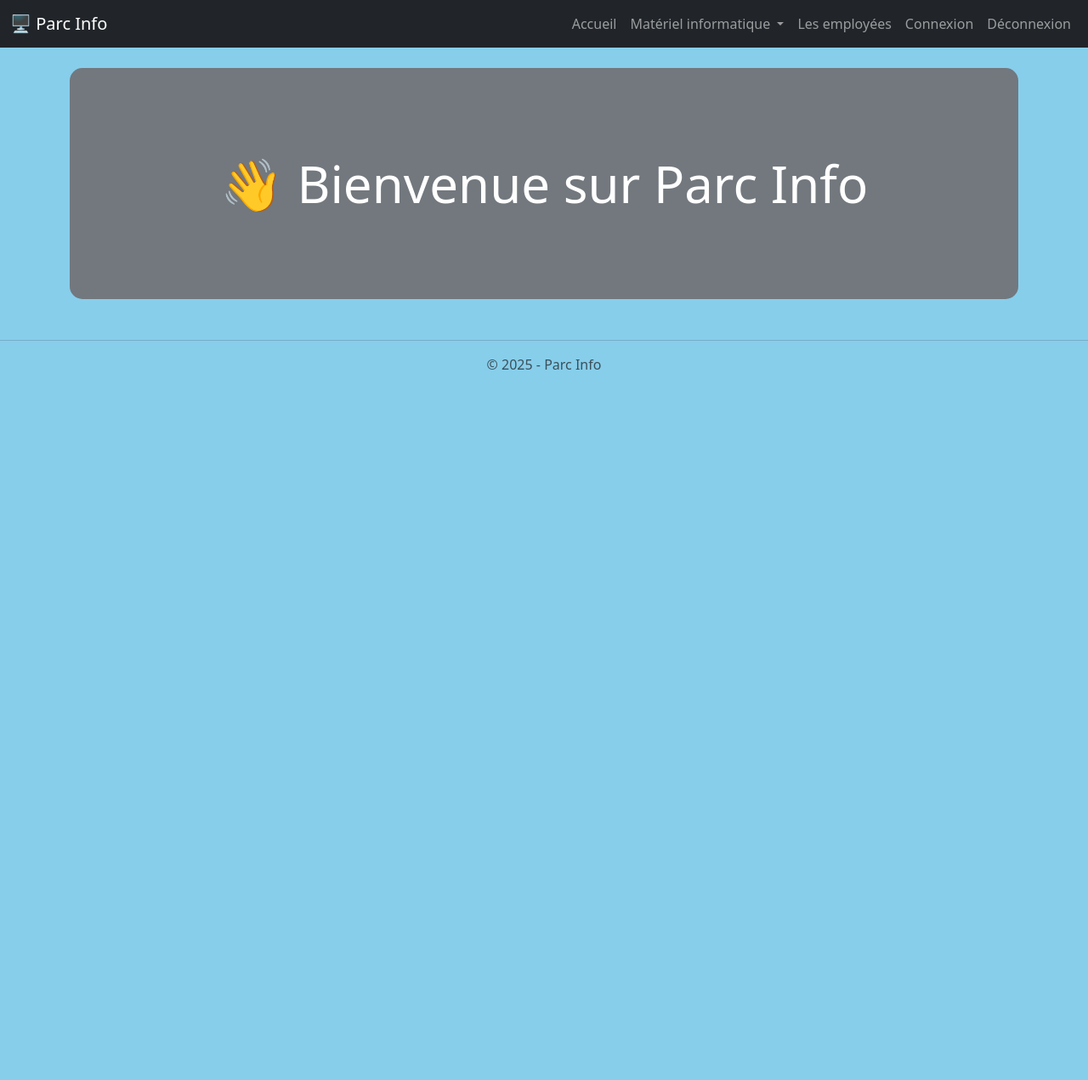
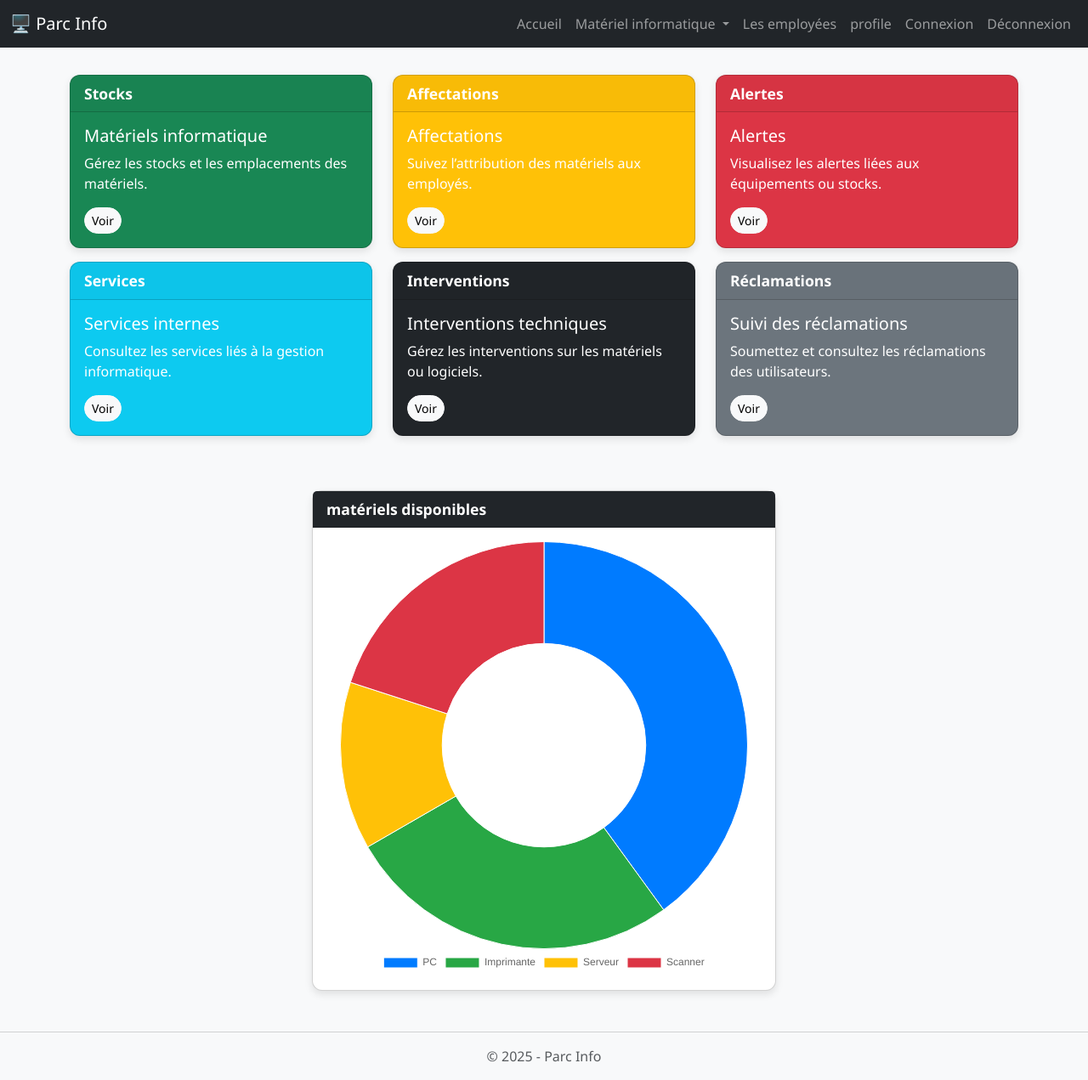
Before and after one commit to achrafLIHEOUEL/mat-riel-informatique, a Symfony app: template templates/acceuil.html.twig in a window 1280 px wide. Shown: the whole page at 85% size. Before the commit the page ends 435 px from the top, so only its background shows below. Run offline with Twig, Linux system fonts and the light colour scheme; the template is opened without the code that fills it, so the values that code supplies are empty; some libraries are stand-ins or nearby versions.

Commit message:
dashboard

```diff
--- /dev/null
+++ b/public/css/dashboard.css
@@ -0,0 +1,29 @@
+/* public/css/dashboard.css */
+
+body {
+    background-color: #f8f9fa;
+    font-family: 'Segoe UI', sans-serif;
+}
+
+.card {
+    border-radius: 12px;
+    box-shadow: 0 4px 10px rgba(0,0,0,0.1);
+    transition: transform 0.2s ease;
+}
+
+.card:hover {
+    transform: scale(1.02);
+}
+
+.card-header {
+    font-weight: bold;
+    font-size: 1.1rem;
+}
+
+.btn-sm {
+    border-radius: 20px;
+}
+
+.mt-4 {
+    margin-top: 2rem !important;
+}
--- /dev/null
+++ b/public/js/chart.js
@@ -0,0 +1,30 @@
+const ctx = document.getElementById('stockChart').getContext('2d');
+
+const stockChart = new Chart(ctx, {
+    type: 'doughnut', // ou 'pie'
+    data: {
+        labels: ['PC', 'Imprimante', 'Serveur', 'Scanner'],
+        datasets: [{
+            label: 'Matériels disponibles',
+            data: [12, 8, 4, 6], // À remplacer par les vraies valeurs dynamiques
+            backgroundColor: [
+                '#007bff', // Bleu pour PC
+                '#28a745', // Vert pour imprimante
+                '#ffc107', // Jaune pour serveur
+                '#dc3545'  // Rouge pour scanner
+            ],
+            borderWidth: 1
+        }]
+    },
+    options: {
+        responsive: true,
+        plugins: {
+            legend: {
+                position: 'bottom'
+            },
+            tooltip: {
+                enabled: true
+            }
+        }
+    }
+});
--- a/templates/acceuil.html.twig
+++ b/templates/acceuil.html.twig
@@ -1,12 +1,101 @@
 {% extends 'base.html.twig' %}
 
-{% block title %}Liste des employées{% endblock %}
+{% block stylesheets %}
+    <link rel="stylesheet" href="{{ asset('css/dashboard.css') }}">
+{% endblock %}
+
+{% block title %}Tableau de Bord Utilisateur{% endblock %}
 
 {% block body %}
+<div class="row">
 
-    <h1 style="font-size: 60px; text-align: center; color: #ffffff; background-color: #72787eff; padding: 100px; border-radius: 15px;">
-    👋 Bienvenue sur Parc Info
-</h1>
+    <div class="col-md-4">
+        <div class="card text-white bg-success mb-3">
+            <div class="card-header">Stocks</div>
+            <div class="card-body">
+                <h5 class="card-title">Matériels informatique</h5>
+                <p class="card-text">Gérez les stocks et les emplacements des matériels.</p>
+                <a href="{{ path('app_materiels') }}" class="btn btn-light btn-sm">Voir</a>
+            </div>
+        </div>
+    </div>
+
+    <div class="col-md-4">
+        <div class="card text-white bg-warning mb-3">
+            <div class="card-header">Affectations</div>
+            <div class="card-body">
+                <h5 class="card-title">Affectations</h5>
+                <p class="card-text">Suivez l’attribution des matériels aux employés.</p>
+                <a href="#" class="btn btn-light btn-sm">Voir</a>
+            </div>
+        </div>
+    </div>
+
+    <div class="col-md-4">
+        <div class="card text-white bg-danger mb-3">
+            <div class="card-header">Alertes</div>
+            <div class="card-body">
+                <h5 class="card-title">Alertes</h5>
+                <p class="card-text">Visualisez les alertes liées aux équipements ou stocks.</p>
+                <a href="#" class="btn btn-light btn-sm">Voir</a>
+            </div>
+        </div>
+    </div>
+
+</div>
+
+<div class="row">
+    <div class="col-md-4">
+        <div class="card text-white bg-info mb-3">
+            <div class="card-header">Services</div>
+            <div class="card-body">
+                <h5 class="card-title">Services internes</h5>
+                <p class="card-text">Consultez les services liés à la gestion informatique.</p>
+                <a href="#" class="btn btn-light btn-sm">Voir</a>
+            </div>
+        </div>
+    </div>
+
+    <div class="col-md-4">
+        <div class="card text-white bg-dark mb-3">
+            <div class="card-header">Interventions</div>
+            <div class="card-body">
+                <h5 class="card-title">Interventions techniques</h5>
+                <p class="card-text">Gérez les interventions sur les matériels ou logiciels.</p>
+                <a href="#" class="btn btn-light btn-sm">Voir</a>
+            </div>
+        </div>
+    </div>
+
+    <div class="col-md-4">
+        <div class="card text-white bg-secondary mb-3">
+            <div class="card-header">Réclamations</div>
+            <div class="card-body">
+                <h5 class="card-title">Suivi des réclamations</h5>
+                <p class="card-text">Soumettez et consultez les réclamations des utilisateurs.</p>
+                <a href="#" class="btn btn-light btn-sm">Voir</a>
+            </div>
+        </div>
+    </div>
+</div>
+
+<div class="row mt-5">
+    <div class="col-md-6 offset-md-3">
+        <div class="card">
+            <div class="card-header bg-dark text-white">
+                matériels disponibles
+            </div>
+            <div class="card-body text-center">
+                <canvas id="stockChart" width="300" height="300"></canvas>
+            </div>
+        </div>
+    </div>
+</div>
+
+
+
+<script src="https://cdn.jsdelivr.net/npm/chart.js"></script>
+<script src="{{ asset('js/chart.js') }}"></script>
 
 
 {% endblock %}
--- a/templates/base.html.twig
+++ b/templates/base.html.twig
@@ -40,6 +40,9 @@
                     <li class="nav-item">
                         <a class="nav-link" href="{{ path('app_utilisateur') }}"  >Les employées</a>
                     </li>
+                    <li class="nav-item">
+                        <a href="{{ path('app_profile') }}" class="nav-link" >profile</a>
+                    </li>
 
                     <li class="nav-item">
                         <a class="nav-link" >Connexion</a>
--- a/templates/materiel/listeMateriel.html.twig
+++ b/templates/materiel/listeMateriel.html.twig
@@ -1,4 +1,7 @@
 {% extends 'base.html.twig' %}
+{% block stylesheets %}
+    <link rel="stylesheet" href="{{ asset('css/listeMateriel.css') }}">
+{% endblock %}
 
 {% block title %}Liste des Matériels{% endblock %}
 
@@ -29,7 +32,7 @@
                         <td>{{ materiel.numeroSerie }}</td>
                         <td>{{ materiel.etat }}</td>
                         <td>{{ materiel.dateAcquisition|date('d/m/Y') }}</td>
-                        <td><a href="{{ path('app_modifier_materiel', {'id': materiel.id}) }}" class="btn btn-warning btn-sm">  ✏️ Modifier</a>
+                        <td><a href="{{ path('app_modifier_materiel', {'id': materiel.id}) }}" class="btn btn-warning btn-sm">✏️ Modifier</a>
                         <form method="post" action="{{ path('app_supprimer_materiel', {'id': materiel.id}) }}" onsubmit="return confirm('Êtes-vous sûr de vouloir supprimer ce matériel ?');">
                           <input type="hidden" name="_token" value="{{ csrf_token('delete' ~ materiel.id) }}">
                             <button class="btn btn-danger btn-sm">🗑️ Supprimer</button>
```
Also changed, not shown: public/css/listeMateriel.css (added, +133 -0 lines), public/css/profile.css (added, +147 -0 lines), src/Controller/HomeController.php (+12 -0 lines), templates/utilisateur/profile.html.twig (added, +57 -0 lines).
